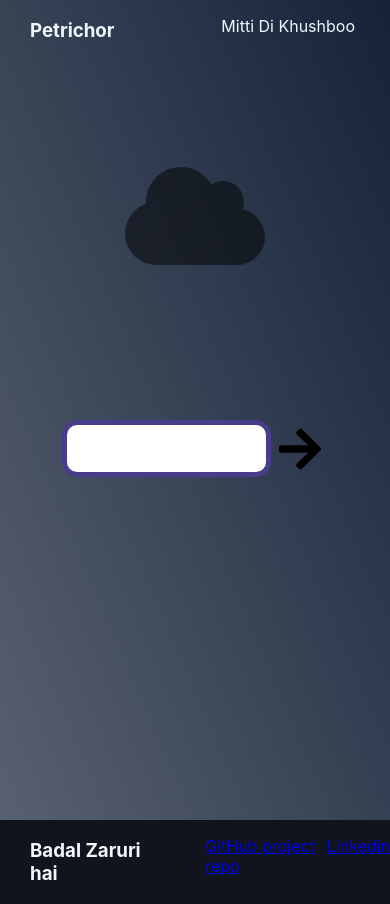
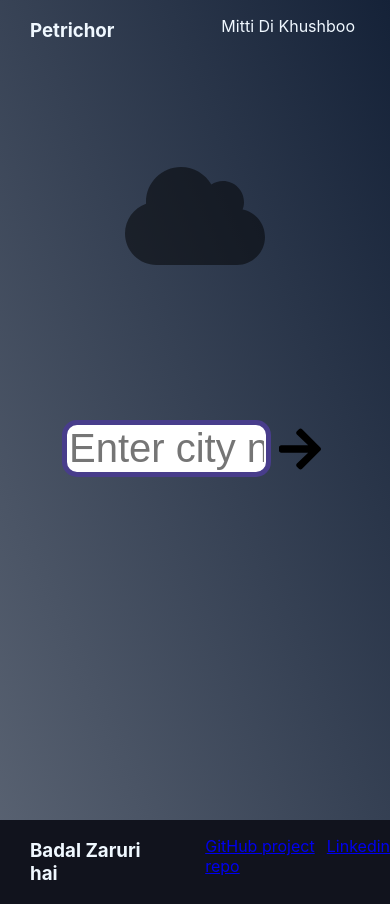
Before and after one commit to rohitanand11/petrichor, a React (Create React App) app: page / in a window 390 px wide. Built offline with nearby package versions, Linux system fonts and the light colour scheme.

Commit message:
modified search bar for responsiveness

```diff
--- a/src/App.js
+++ b/src/App.js
@@ -90,7 +90,8 @@ class App extends Component {
           suggestions={this.state.suggestions}
           renderWeather={this.handleRenderWeather}
         />
-        {this.checkToWeatherRender()}
+
+        {this.state.weatherData && this.checkToWeatherRender()}
         <Footer/>
       </div>
       // </React.Fragment>
--- a/src/components/search_bar/searchBar.js
+++ b/src/components/search_bar/searchBar.js
@@ -24,6 +24,7 @@ const SearchBar = (props) => {
       <div className={classes.inputAndSuggestions}>
         <input
           type="text"
+          placeholder="Enter city name"
           value={props.textValue}
           onChange={props.change}
           className={classes.inputClass}
```
